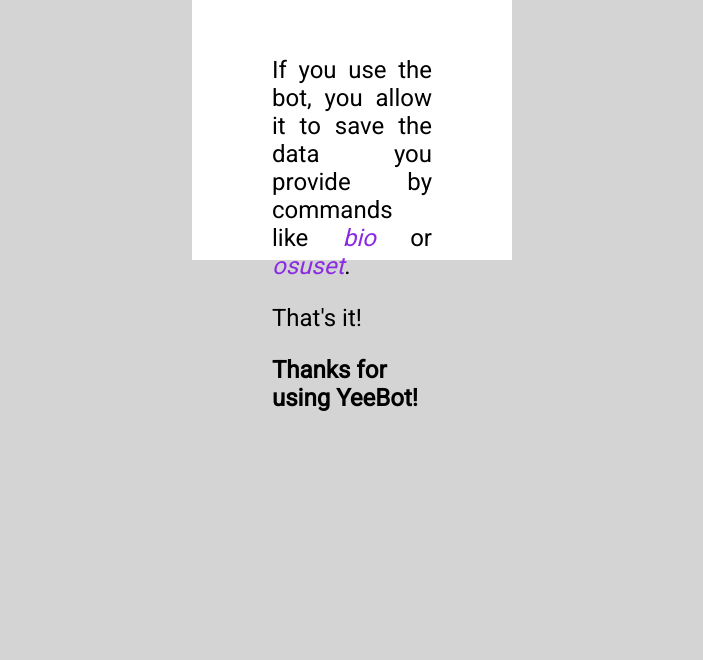
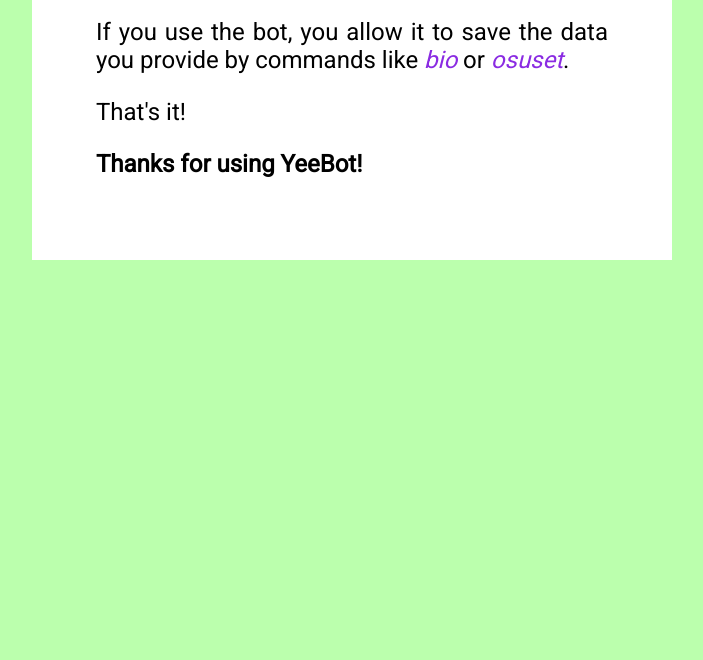
Before and after one commit to TheBrunoRM/yeebot, a website: page tos.html in a window 1280 px wide. Shown: the part 140-800 px from the top of the page, without its empty margins (288-991 px from the left). Drawn offline with Linux system fonts and the light colour scheme.

Commit message:
mobile support

```diff
--- a/doc.css
+++ b/doc.css
@@ -1,6 +1,6 @@
 body {
     font-family: 'Roboto', sans-serif;
-    background: rgb(212, 212, 212);
+    background: rgb(187, 255, 173);
     margin: 0;
     padding: 0;
 }
@@ -11,11 +11,20 @@
     padding: 3rem 0;
 }
 
+
 div {
-    padding: 0 5rem;
+    padding: 0 5vw;
     background: #FFF;
     height: 50vh;
-    margin: 0 30rem;
+    margin: 0 5vw;
+}
+
+@media only screen and (min-width: 768px) {
+    div {
+        padding: 0 5vw;
+        height: 50vh;
+        margin: 0 25vw;
+    }
 }
 
 p {
```
